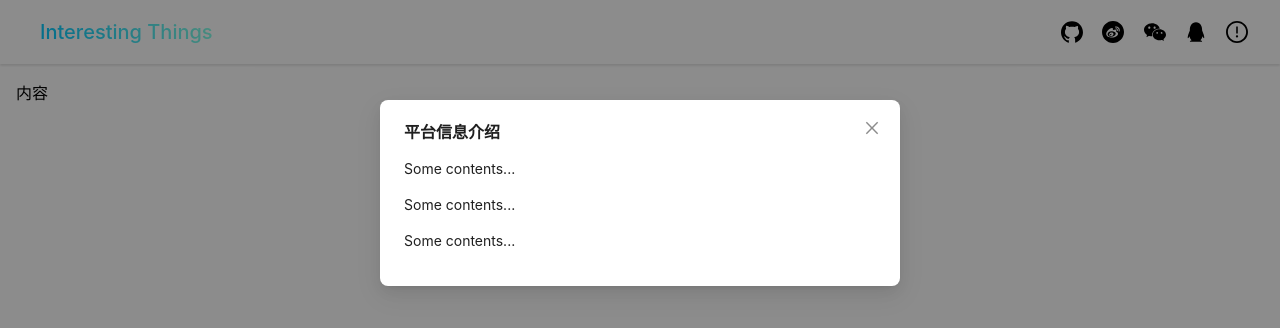
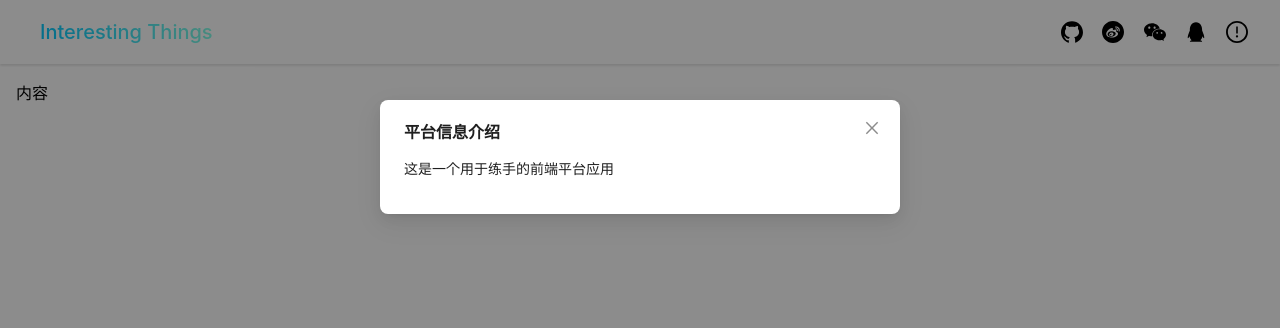
Before and after one commit to Wang-Qing1/interest-web, a React (Create React App) app: page / in a window 1280 px wide. Both pictures are taken after a click on the element 1237 px from the left and 32 px from the top of the page. Shown: the top 328 px of the page. Built offline with nearby package versions, Linux system fonts and the light colour scheme.

Commit message:
信息框内容描述

```diff
--- a/src/components/APPHeader/APPHeader.js
+++ b/src/components/APPHeader/APPHeader.js
@@ -68,9 +68,7 @@ export default class APPHeader extends React.Component {
           footer={true}
           onCancel={() => this.setState({showInfoModal: !showInfoModal})}
         >
-          <p>Some contents...</p>
-          <p>Some contents...</p>
-          <p>Some contents...</p>
+          <p>这是一个用于练手的前端平台应用</p>
         </Modal>
       </>
     );
```
